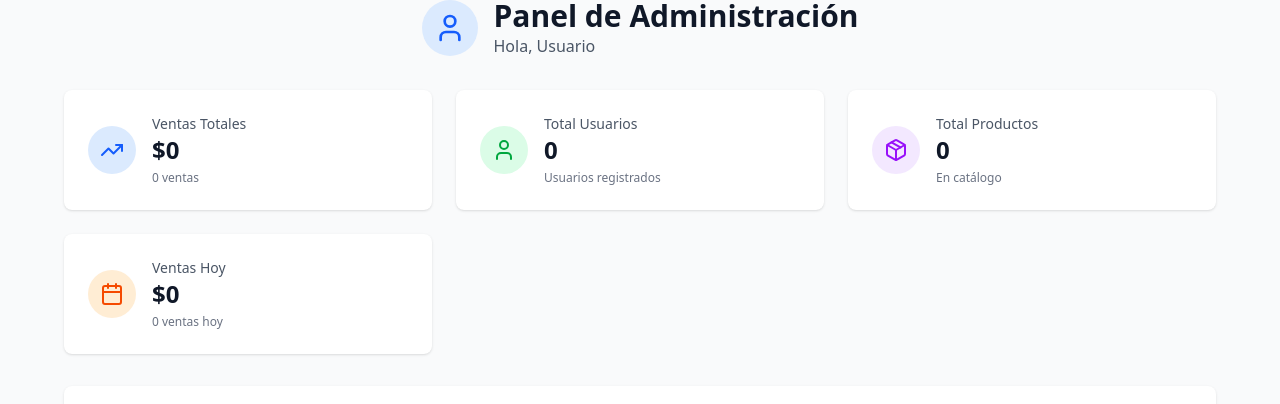
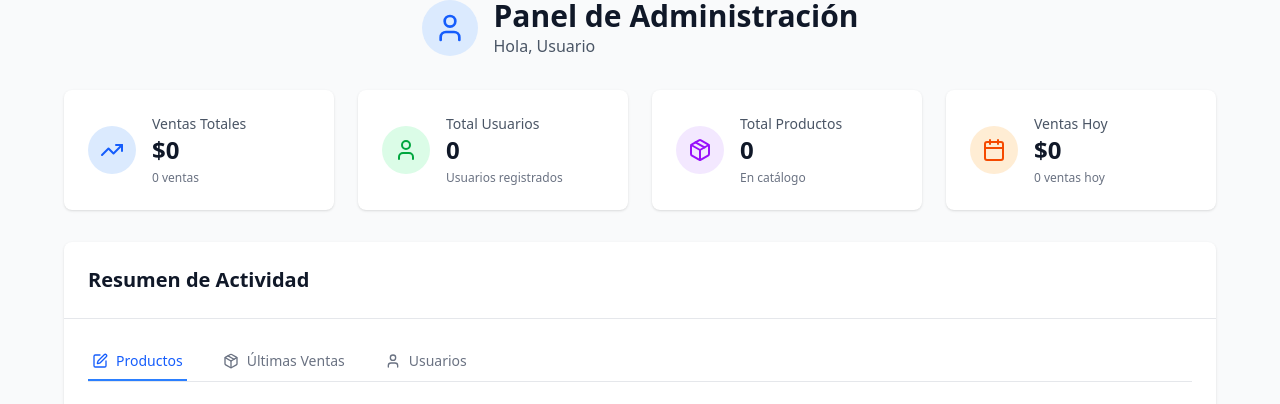
Before and after one commit to Dario-Gago/TechZone, a React (Vite) app: page /dashboard in a window 1280 px wide. Shown: the part 144-548 px from the top of the page. Built offline with nearby package versions, Linux system fonts and the light colour scheme; no server answers; sample sign-in values are in the browser's storage.

Commit message:
refactor: Ajustar el número de columnas en StatsCards según el rol de administrador

```diff
--- a/src/components/StatsCards.jsx
+++ b/src/components/StatsCards.jsx
@@ -13,7 +13,7 @@ const StatsCards = ({ esAdmin, usuarios, productos }) => {
   }
 
   return (
-    <div className="grid grid-cols-1 md:grid-cols-2 lg:grid-cols-3 gap-6 mb-8">
+    <div className={`grid grid-cols-1 md:grid-cols-2 ${esAdmin ? 'lg:grid-cols-4' : 'lg:grid-cols-3'} gap-6 mb-8`}>
       {esAdmin ? (
         <>
           {/* Total de Ventas - calculado desde el contexto */}
```
